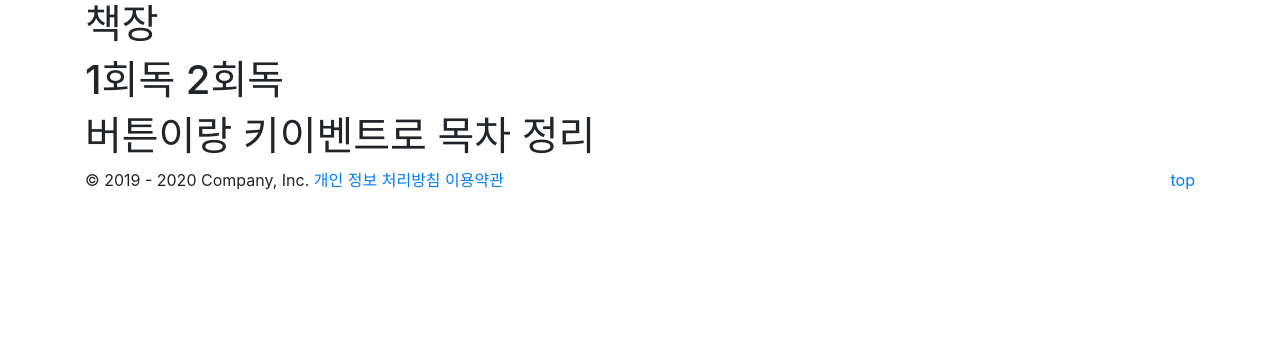
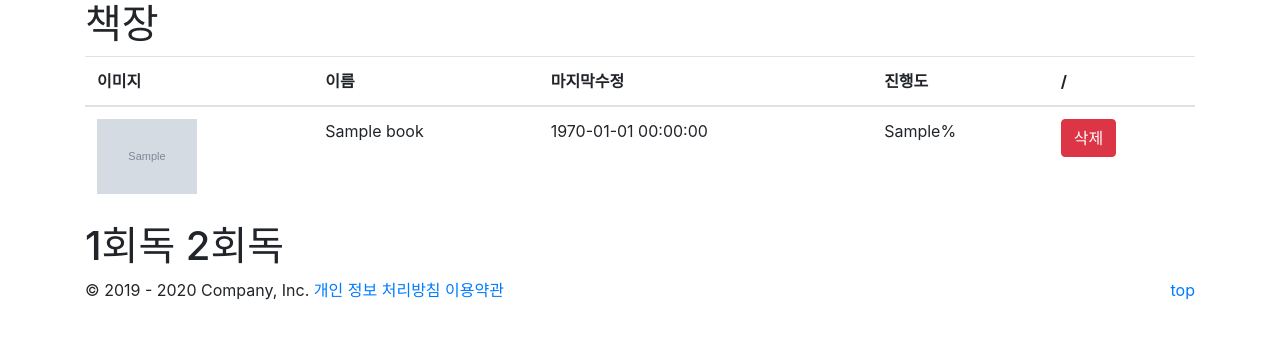
Before and after one commit to tmd9936/ys-flask-project, a Flask app: page /book/list in a window 1280 px wide. Shown: the part 99-438 px from the top of the page. Run offline with Flask 2, Linux system fonts and the light colour scheme; the visitor is signed in with stand-in values (Sample User, id 1); grey boxes marked "Sample" are stand-in pictures; a database or web service that is not in the repository returns one stand-in record (values such as "Sample title"); some libraries are stand-ins or nearby versions.

Commit message:
리스트화면 삭제전까지, 수정화면 진행중

```diff
--- a/project/books/routes.py
+++ b/project/books/routes.py
@@ -5,7 +5,20 @@ from datetime import datetime
 @books_blueprint.route("/list", methods=["GET"])
 @login_required
 def book_list():
-    return render_template("book/list.html", title="책장")
+    book_db = mongo.db.book
+    books = book_db.find({"member_id":session["id"]})
+
+    return render_template("book/list.html", title="책장", books=books)
+
+@books_blueprint.route("/view/<book_id>", methods=["GET"])
+@login_required
+def book_view(book_id):
+    book_db = mongo.db.book
+    book_info = book_db.find_one({"_id":ObjectId(book_id)})
+
+    print(book_info)
+
+    return render_template("book/view.html", title="책", book_info=book_info)
 
 @books_blueprint.route("/search", methods=["GET"])
 @login_required
@@ -34,15 +47,25 @@ def book_join(book_num):
 
             book_db = mongo.db.book
 
+            # is_chk = book_db.find_one({"member_id":session["id"], "book_num":book_num})
+
+            # if is_chk is not None:
+            #     flash("이미 등록되어있는 책입니다.")
+            #     return redirect(url_for("book.book_search"))
+
+
             current_utc_time = round(datetime.utcnow().timestamp()* 1000)
 
             book_data = {
                 "member_id":session["id"],
+                "book_num":book_num,
                 "name":result.get("name"),
-                "publisher":result.get("auth"),
-                "publishdate":result.get("date"),
-                "perallstudy":0,
-                "lastmodify":current_utc_time,
+                "publisher":result.get("publisher"),
+                "publish_date":result.get("date"),
+                "per_all_study":0,
+                "auth":result.get("auth"),
+                "last_modify":current_utc_time,
+                "image":result.get("image")
             }
 
             doc = book_db.insert_one(book_data)
@@ -51,22 +74,45 @@ def book_join(book_num):
             book_indexes_db = mongo.db.indexes
 
             indexes_data = list()
-            for index in result.get("indexes"):
+            for e_idx, index in enumerate(result.get("indexes")):
                 indexes = dict()
-                indexes["bookid"] = book_id
-                indexes["memberid"] = session["id"]
+                indexes["book_id"] = book_id
+                indexes["member_id"] = session["id"]
                 indexes["name"] = index
-                indexes["perstudy"] = 0
-                indexes["latestdate"] = current_utc_time
+                indexes["per_study"] = 0
+                indexes["depth"] = 0
+                indexes["num"] = e_idx
+                indexes["latest_date"] = current_utc_time
 
                 indexes_data.append(indexes)
 
             book_indexes_db.insert_many(indexes_data)
 
+            return redirect(url_for('book.book_modify',title="수정", member_id=session["id"], book_num=book_num))
 
-            return render_template("book/join.html", title="책수정", result=result)
-        else:
-            pass
     else:
         flash("책 번호를 정확히 입력하세요.")
         redirect(url_for("book.book_search"))
+
+
+@books_blueprint.route("/modify/<member_id>/<book_num>", methods=["GET","POST"])
+@login_required
+def book_modify(member_id, book_num):
+    if session["id"] != member_id:
+        flash("확인 할 수 없습니다..")
+        return redirect(url_for("book.book_search"))
+    else:
+        if request.method == "GET":
+            book_db = mongo.db.book
+            indexes_db = mongo.db.indexes
+
+            print(member_id, book_num)
+
+            book_info = book_db.find_one({"member_id":member_id, "book_num":book_num})
+            book_id = book_info.get("_id")
+
+            book_indexes = indexes_db.find({"member_id":member_id, "book_id":book_id})
+
+            return render_template("book/modify.html",title=book_info.get("book_name"), book_info=book_info, book_indexes= book_indexes)
+        else:
+            pass
--- a/project/commons/__init__.py
+++ b/project/commons/__init__.py
@@ -1 +1,2 @@
 from . import decorates
+from . import formats
--- a/project/commons/formats.py
+++ b/project/commons/formats.py
@@ -11,11 +11,11 @@ def datetime_format(value):
 
     # 클라이언트의 local 타임을 datetime형식으로 출력
     local_datetime = datetime.fromtimestamp(now_timestamp)
-    print(local_datetime)
+    # print(local_datetime)
 
     # utcgromtimestamp는 UTC datetime을 리턴
     utc_datetiem = datetime.utcfromtimestamp(now_timestamp)
-    print(utc_datetiem)
+    # print(utc_datetiem)
 
     offset_time = local_datetime - utc_datetiem
     print("offset_time : ", offset_time)
--- a/project/templates/book/list.html
+++ b/project/templates/book/list.html
@@ -1,6 +1,40 @@
 {% extends 'base.html' %}
 {% block content %}
+<style>
+    .book-img{
+        width: 100px;
+    }
+    .book-info:hover {
+        background: silver;
+        cursor: pointer;
+    }
+</style>
+<script>
+    function book_view(book_id) {
+        //console.log(book_id);
+        location.href = "{{url_for('book.book_view', book_id='bookid')}}".replace("bookid", book_id);
+    }
+</script>
 <h1>책장</h1>
+<table class="table">
+    <thead>
+        <th>이미지</th>
+        <th>이름</th>
+        <th>마지막수정</th>
+        <th>진행도</th>
+        <th>/</th>
+    </thead>
+    <tbody>
+        {% for book in books %}
+        <tr class="book-info" onclick="book_view('{{book._id}}')">
+            <td><img class="book-img" src="{{book.image}}" alt="book"></td>
+            <td>{{book.name}}</td>
+            <td>{{book.last_modify | datetime_format}}</td>
+            <td>{{book.per_all_study}}%</td>
+            <td><input class="btn btn-danger" type="button" value="삭제"></td>
+        </tr>
+        {% endfor %}
+    </tbody>
+</table>
 <h1>1회독 2회독</h1>
-<h1>버튼이랑 키이벤트로 목차 정리</h1>
 {% endblock content%}
```
Also changed, not shown: project/static/css/book_modify.css (added, +15 -0 lines), project/templates/book/join.html (deleted, +0 -27 lines), project/templates/book/modify.html (added, +57 -0 lines), project/templates/book/view.html (added, +29 -0 lines).
